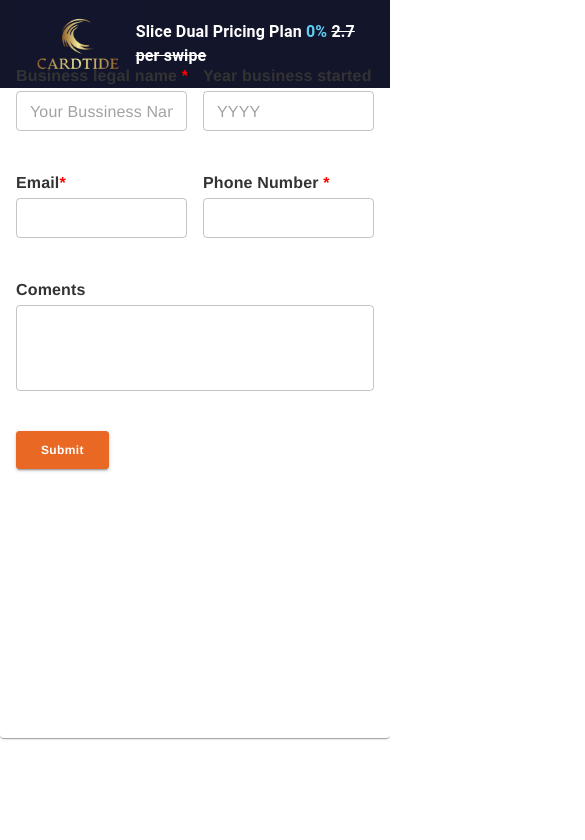
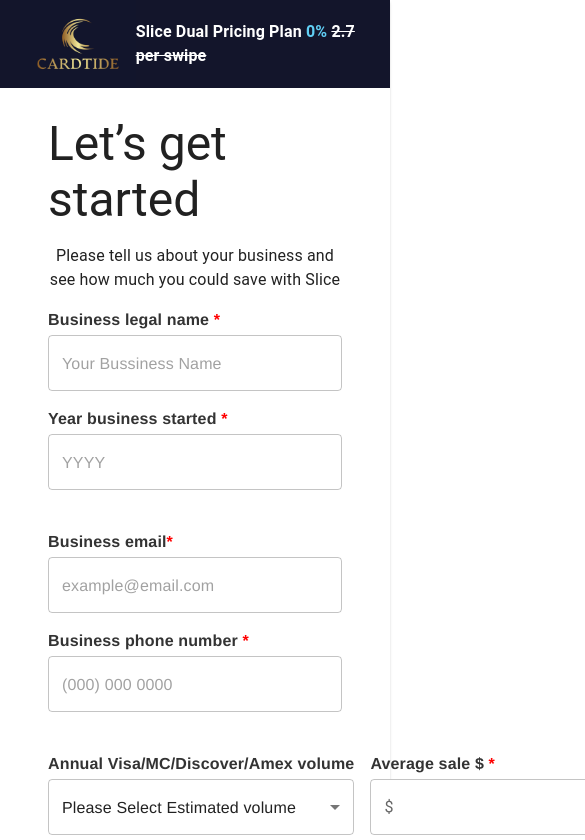
Before and after one commit to Melvin-Code/landingpage, a React (Create React App) app: page / in a window 390 px wide. Shown: the top 840 px of the page, 585 px wide, since content can reach past the window. Built offline with nearby package versions, Linux system fonts and the light colour scheme.

Commit message:
final changes

```diff
--- a/public/index.html
+++ b/public/index.html
@@ -2,7 +2,7 @@
 <html lang="en">
   <head>
     <meta charset="utf-8" />
-    <link rel="icon" href="%PUBLIC_URL%/favicon.ico" />
+    <link rel="icon" href="%PUBLIC_URL%/logo.png" />
     <meta name="viewport" content="width=device-width, initial-scale=1" />
     <meta name="theme-color" content="#000000" />
     <meta
--- a/src/App.js
+++ b/src/App.js
@@ -6,13 +6,13 @@
 import { useState } from "react";
 
 function App() {
-  const [submited, setSubmited] = useState(false)
+  const [submited, setSubmited] = useState(false);
   const onSubmit = async (vals) => {
-    const newVals = { name: vals.firstName + ' ' + vals.lastName, ...vals }
-    await lead(newVals)
-    setSubmited(true)
-    console.log(window.innerWidth)
-  }
+    const newVals = { name: vals.firstName + " " + vals.lastName, ...vals };
+    await lead(newVals);
+    setSubmited(true);
+    console.log(window.innerWidth);
+  };
   return (
     <Paper
       sx={{
@@ -24,32 +24,67 @@
         display: "flex",
         justifyContent: "center",
         alignItems: "center",
-        flexDirection: 'column'
+        flexDirection: "column",
       }}
     >
-      <Box sx={{ height: '5.5rem', background: '#13152b', width: '100%', display: 'flex', justifyContent: 'center' }}>
-        <Box sx={{ width: '90%', display: 'flex', justifyContent: 'space-between', alignItems: 'center' }}>
-          <img style={{ height: '100%' }} src="/logo.png" alt='cardpoint miami logo' />
-          <Typography sx={{ color: '#ffffff', fontWeight: 700 }}>Slice Dual Pricing Plan <span style={{ color: '#60cef4' }} >0%</span> <span style={{ textDecoration: 'line-through' }}>2.7 per swipe</span></Typography>
+      <Box
+        sx={{
+          height: "5.5rem",
+          background: "#13152b",
+          width: "100%",
+          display: "flex",
+          justifyContent: "center",
+        }}
+      >
+        <Box
+          sx={{
+            width: "90%",
+            display: "flex",
+            justifyContent: "space-between",
+            alignItems: "center",
+          }}
+        >
+          <img
+            style={{ height: "100%" }}
+            src="/logo.png"
+            alt="cardpoint miami logo"
+          />
+          <Typography sx={{ color: "#ffffff", fontWeight: 700 }}>
+            Slice Dual Pricing Plan <span style={{ color: "#60cef4" }}>0%</span>{" "}
+            <span style={{ textDecoration: "line-through" }}>
+              2.7 per swipe
+            </span>
+          </Typography>
         </Box>
-
       </Box>
       <Box
         sx={{
           background: "#fffff",
-          borderRadius: submited ? '0.6rem' : null,
-          marginTop: submited ? null : window.innerWidth > 600 ? "100px" : null,
-          width: submited ? 'fit-content' : "100%",
-          maxWidth: 750,
-          minHeight: submited ? null : "650px",
-          height: submited ? 'fit-content' : null,
-          margin: submited ? '0 1.5rem' : null
-
+          borderRadius: submited ? "0.6rem" : null,
+          marginTop: submited ? null : window.innerWidth > 600 ? "100px" : '20px',
+          width: submited ? "fit-content" : "100%",
+          maxWidth: 950,
+          height: "100%",
+          margin: submited ? "0 1.5rem" : null,
         }}
       >
-        {submited ? <Box sx={{ maxWidth: '366px', padding: '2rem' }}>
-          <Typography sx={{ fontFamily: "Helvetica Neue,Helvetica,Arial,sans-serif", fontWeight: '700', textAlign: 'center', color: '#fff', }} variant='h6'>Thank you for your interest in our company. One of our representative will contact you within 24 to 48 hours</Typography>
-        </Box> : <Form
+        {submited ? (
+          <Box sx={{ maxWidth: "366px", padding: "2rem" }}>
+            <Typography
+              sx={{
+                fontFamily: "Helvetica Neue,Helvetica,Arial,sans-serif",
+                fontWeight: "700",
+                textAlign: "center",
+                color: "#33475b",
+              }}
+              variant="h6"
+            >
+              Thank you for your interest in our company. One of our
+              representative will contact you within 24 to 48 hours
+            </Typography>
+          </Box>
+        ) : (
+          <Form
             onSubmit={onSubmit}
             render={({ form, values, handleSubmit }) => {
               return (
@@ -59,25 +94,48 @@
                     direction={"row"}
                     rowSpacing={5}
                     sx={{
-                    padding: window.innerWidth > 600 ? '3rem' : '1rem',
+                      padding: "3rem"
                       // justifyContent: "center ",
                       // width: "40rem",
                     }}
                   >
-                  <Grid item xs={12} sx={{
-                    display: 'flex',
+                    <Grid
+                      item
+                      xs={12}
+                      sx={{
+                        display: "flex",
                         paddingTop: "0 !important",
-                    justifyContent: 'center',
-                    '& > *': {
-                      width: '300px'
-                    }
-                  }}>
+                        justifyContent: "center",
+                        flexDirection: "column",
+                        alignItems: 'center'
+                      }}
+                    >
+                      <Typography sx={{
+                        marginBottom: '1rem'
+                      }} variant='h3' >Let’s get started</Typography>
+                      <Typography sx={{
+                        marginBottom: '1rem',
+                        textAlign: 'center'
+
+                      }} >Please tell us about your business and see how much you could save with Slice</Typography>
                     </Grid>
-                  <Grid container spacing={2}>
+                    <Grid container spacing={2} direction={window.innerWidth > 600 ? 'row' : 'column'}>
                       <Grid item xs={6}>
                         <FormInput
                           name="bussinessName"
-                        label={<Box>Business legal name <Box sx={{ color: 'red !important', display: 'inline' }}>*</Box> </Box>}
+                          label={
+                            <Box>
+                              Business legal name{" "}
+                              <Box
+                                sx={{
+                                  color: "red !important",
+                                  display: "inline",
+                                }}
+                              >
+                                *
+                              </Box>{" "}
+                            </Box>
+                          }
                           placeholder="Your Bussiness Name"
                           type="text"
                           width="100%"
@@ -87,8 +145,20 @@
                       <Grid item xs={6}>
                         <FormInput
                           name="businessStarted"
-                        label={<Box>Year business started <Box sx={{ color: 'red !important', display: 'inline' }}>*</Box> </Box>}
-                        type="text"
+                          label={
+                            <Box>
+                              Year business started{" "}
+                              <Box
+                                sx={{
+                                  color: "red !important",
+                                  display: "inline",
+                                }}
+                              >
+                                *
+                              </Box>{" "}
+                            </Box>
+                          }
+                          type="number"
                           placeholder="YYYY"
                           width="100%"
                           required
@@ -96,12 +166,24 @@
                       </Grid>
                     </Grid>
                     <Grid item xs={12}></Grid>
-                  <Grid container spacing={2}>
+                    <Grid container spacing={2} direction={window.innerWidth > 600 ? 'row' : 'column'}>
                       <Grid item xs={6}>
                         <FormInput
-                        name="email"
-                        label={<Box>Email<Box sx={{ color: 'red !important', display: 'inline' }}>*</Box> </Box>}
-                        //   placeholder="het"
+                          name="businessEmail"
+                          label={
+                            <Box>
+                              Business email
+                              <Box
+                                sx={{
+                                  color: "red !important",
+                                  display: "inline",
+                                }}
+                              >
+                                *
+                              </Box>{" "}
+                            </Box>
+                          }
+                          placeholder="example@email.com"
                           type="email"
                           width="100%"
                           required
@@ -110,9 +192,22 @@
                       <Grid item xs={6}>
                         <FormInput
                           name="phone"
-                        label={<Box>Phone Number <Box sx={{ color: 'red !important', display: 'inline' }}>*</Box> </Box>}
+                          label={
+                            <Box>
+                              Business phone number{" "}
+                              <Box
+                                sx={{
+                                  color: "red !important",
+                                  display: "inline",
+                                }}
+                              >
+                                *
+                              </Box>{" "}
+                            </Box>
+                          }
                           type="tel"
                           cformat={PhoneFormat}
+                          placeholder="(000) 000 0000"
                           minLength="10"
                           validate={(value) => {
                             return value &&
@@ -127,39 +222,115 @@
                       </Grid>
                     </Grid>
                     <Grid item xs={12}></Grid>
-                  <Grid container spacing={2}>
-                    <Grid item xs={12}>
+                    <Grid container spacing={2} direction={window.innerWidth > 600 ? 'row' : 'column'}>
+                      <Grid item xs={6}>
                         <FormInput
-                        name="coments"
-                        label='Coments'
-                        //   placeholder="het"
-                        multiline
-                        rows='3'
-                        type="text"
+                          name="anualVolume"
+                          label="Annual Visa/MC/Discover/Amex volume"
+                          placeholder="Please Select Estimated volume"
+                          helpertext='Estimated annual credit card sales volume'
+                          isSelect={true}
                           width="100%"
+                          value=''
+                          selectOptions={[
+                            {
+                              value: "$0 - $9 999 (New business)",
+                              label: "$0 - $9 999 (New business)",
+                            },
+                            {
+                              value: "$10 000 - $99 999",
+                              label: "$10 000 - $99 999",
+                            },
+                            {
+                              value: "$100 000 - $249 999",
+                              label: "$100 000 - $249 999",
+                            },
+                            {
+                              value: "$250 000 - $499 999",
+                              label: "$250 000 - $499 999",
+                            },
+                            {
+                              value: "$500 000 - $999 999",
+                              label: "$500 000 - $999 999",
+                            },
+                            {
+                              value: "$1 000 000+",
+                              label: "$1 000 000+",
+                            },
+                          ]}
+                          validate={(value) => {
+                            return value &&
+                              value !== "" ? undefined
+                              : "This field is required";
+                          }}
+                          required
+                        />
+                      </Grid>
+                      <Grid item xs={6}>
+                        <FormInput
+                          name="averageSale"
+                          adorment='dollar'
+                          label={
+                            <Box>
+                              Average sale ${" "}
+                              <Box
+                                sx={{
+                                  color: "red !important",
+                                  display: "inline",
+                                }}
+                              >
+                                *
+                              </Box>{" "}
+                            </Box>
+                          }
+                          type="number"
+                          minLength="1"
+                          validate={(value) => {
+                            return value &&
+                              value !== ""
+                              ? undefined
+                              : "This Field is required";
+                          }}
+                          helpertext='Average purchase size by a customer in your business'
+                          width="100%"
+                          required
                         />
                       </Grid>
                     </Grid>
-                  <Grid item xs={8}>
+                    <Grid item xs={12}>
                       <Button
                         variant="contained"
                         sx={{
-                        backgroundColor: '#e86824', borderRadius: '3px', border: '1px solid #e86824', textTransform: 'none', padding: '12px 24px', lineHeight: '12px', fontSize: '12px', fontWeight: '700', fontFamily: "Helvetica Neue,Helvetica,Arial,sans-serif", '&:hover': {
-                          backgroundColor: '#e86824'
-                        }
+                          backgroundColor: '#f90',
+                          backgroundImage: 'linear-gradient(to right,#ec8402 0,#f6b94a 60%)',
+                          borderRadius: "3px",
+                          boxShadow: '0 4px 17px rgba(146,99,28,.58)',
+                          transition: "color .15s ease-in-out,background-position .25s ease-in-out,box-shadow .15s ease-in-out",
+                          textTransform: "none",
+                          maxWidth: '425px',
+                          width: '100%',
+                          padding: "25px 25px",
+                          lineHeight: "12px",
+                          fontSize: "18px",
+                          fontWeight: "700",
+                          fontFamily:
+                            "Helvetica Neue,Helvetica,Arial,sans-serif",
+                          "&:hover": {
+                            backgroundColor: "#e86824",
+                          },
                         }}
                         type="submit"
-
                       >
                         Submit
                       </Button>
                     </Grid>
                   </Grid>
-              </form >
+                </form>
               );
             }}
-        />}
-      </Box >
+          />
+        )}
+      </Box>
     </Paper >
   );
 }
--- a/src/components/FormInput.jsx
+++ b/src/components/FormInput.jsx
@@ -1,4 +1,4 @@
-import { InputLabel, TextField } from "@mui/material";
+import { InputAdornment, InputLabel, TextField, Typography } from "@mui/material";
 import React from "react";
 import { Field } from "react-final-form";
 import Flex from "./CustomFlex";
@@ -6,7 +6,7 @@
 // import Flex from "../../structure/CustomFlex";
 
 const FormInput = ({
-  fieldLess = false,
+  isSelect = false,
   width = "100%",
   minWidth = "2rem",
   parentWidth, // to target the parent of the input
@@ -20,6 +20,8 @@
   cEndAdorment = false,
   maxLength = 200,
   validate,
+  helpertext,
+  selectOptions,
   ...props
 }) => {
   const [error, setError] = React.useState(false);
@@ -92,10 +94,18 @@
     return meta.error;
   };
 
-  return fieldLess ? (
+  return isSelect ? (
+    <Field
+      validate={validate}
+      format={props.format}
+      component={React.ComponentType}
+      name={props.name}
+      render={({ input, meta }) => (
         <Flex
+          id={id}
           style={{
             flexDirection: "column",
+            alignItems: "flex-start",
             minWidth: minWidth,
             width: width,
           }}
@@ -103,11 +113,11 @@
           {label ? (
             <InputLabel
               sx={{
-            '& > *': {
-              fontSize: "13px !important",
-            },
-            fontWeight: "500",
+                fontSize: "16px",
+                marginBottom: '4px',
+                fontWeight: "700",
                 color: "#333333",
+                fontFamily: "Helvetica Neue,Helvetica,Arial,sans-serif",
                 ...labelStyle,
               }}
               htmlFor={label ? label : ""}
@@ -117,20 +127,39 @@
           ) : null}
           <TextField
             defaultValue={value}
-        type={props.type}
+            select
+            error={errorSetter(meta.error, meta.touched)}
+            helperText={getHelperText(meta) ? getHelperText(meta) : helpertext}
             sx={classes.sizing}
-        InputProps={{
-          inputComponent: props.cformat,
-          classes: {
-            input: classes.placeStyle,
-          },
+            onBlur={(e) => {
+              console.log(e.target.value);
             }}
             id={label}
+            onChange={props.onChange ? props.onChange : null}
             variant="outlined"
-        size="small"
+            size="normal"
+            {...input}
             {...props}
+            SelectProps={{
+              native: true,
+            }}
+          >
+            <option key='placeholder' value='' ><Typography sx={{
+              color: "#4a5057 !important",
+              opacity: 1,
+              fontWeight: 700,
+              fontSize: '20px !important',
+              padding: props.padd,
+            }} >{props.placeholder}</Typography></option>
+            {selectOptions.map((option) => (
+              <option key={option.value} value={option.value}>
+                {option.label}
+              </option>
+            ))}
+          </TextField>
+        </Flex>
+      )}
     />
-    </Flex>
   ) : (
     <Field
       validate={validate}
@@ -166,7 +195,7 @@
             defaultValue={value}
             type="field"
             error={errorSetter(meta.error, meta.touched)}
-            helperText={getHelperText(meta)}
+            helperText={getHelperText(meta) ? getHelperText(meta) : helpertext}
             sx={classes.sizing}
             onBlur={(e) => {
               console.log(e.target.value);
@@ -176,12 +205,10 @@
               classes: {
                 input: classes.placeStyle,
               },
-              // startAdornment:
-              //   adorment === "dollar" ? (
-              //     <div style={{ width: "8px !important", height: "14px" }}>
-              //       <DollarSign />
-              //     </div>
-              //   ) : null,
+              startAdornment:
+                adorment === "dollar" ? (
+                  <InputAdornment position="start">$</InputAdornment>
+                ) : null,
               // endAdornment:
               //   adorment === "percent" ? (
               //     <div style={{ width: "14px !important", height: "16px" }}>
@@ -194,7 +221,7 @@
             id={label}
             onChange={props.onChange ? props.onChange : null}
             variant="outlined"
-            size="small"
+            size="normal"
             {...input}
             {...props}
           />
```
Lines whose indentation alone changed are shown as unchanged.
